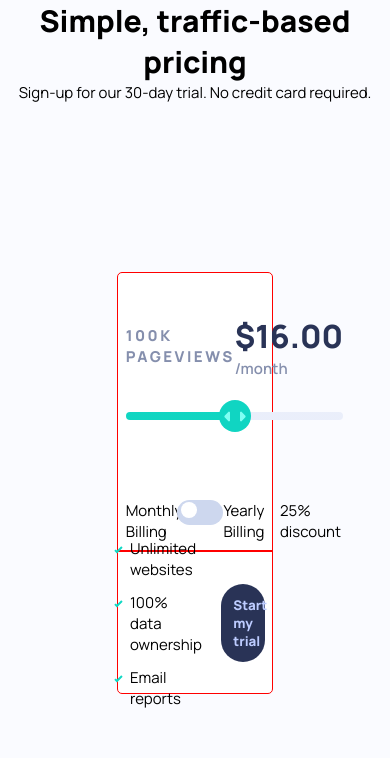
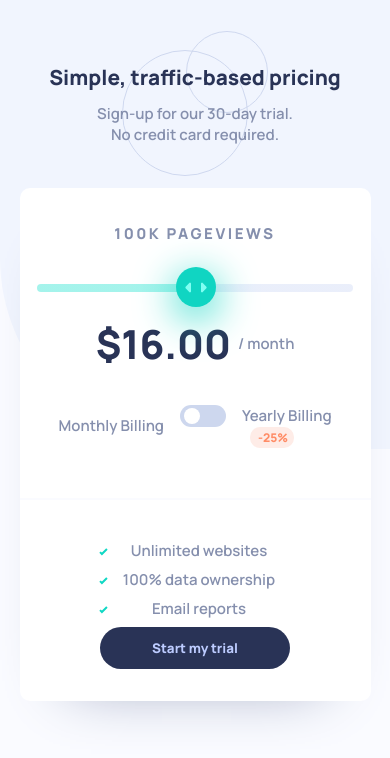
Before and after one commit to jordanlewis9/interactivepricingcomponent, a website built with webpack: page public/index.html in a window 390 px wide. Built offline with nearby package versions, Linux system fonts and the light colour scheme.

Commit message:
Complete with desktop design, nearly complete with mobile

```diff
--- a/public/index.html
+++ b/public/index.html
@@ -13,7 +13,7 @@
       <h1 class="headline__main">
         Simple, traffic-based pricing
       </h1>
-      <p class="headline__subtitle">Sign-up for our 30-day trial. No credit card required.</p>
+      <p class="headline__subtitle"><span class="headline__subtitle--1">Sign-up for our 30-day trial. </span><span class="headline__subtitle--2">No credit card required.</span></p>
     </div>
     <div class="content__container">
       <div class="slider">
@@ -25,11 +25,13 @@
             <span class="slider__stats--money-bold">
               $16.00
             </span>
-            /<span class="slider__stats--time">month</span>
+            <span class="slider__stats--fulltime">
+              / <span class="slider__stats--time">month</span>
+            </span>
           </p>
-        </div>
-        <div class="slider__container">
-          <input type="range" class="slider__slider stage-3" min="1" max="100" step="1">
+          <div class="slider__container">
+            <input type="range" class="slider__slider stage-3" min="1" max="100" step="1">
+          </div>
         </div>
         <div class="slider__options">
           <p class="slider__options--monthly">
@@ -37,19 +39,16 @@
           </p>
           <input type="checkbox" class="slider__options--checkbox">
           <p class="slider__options--yearly">
-            Yearly Billing
-          </p>
-          <p class="slider__options--discount">
-            25% discount
+            Yearly Billing <span class="slider__options--discount">25%</span>
           </p>
         </div>
       </div>
       <hr>
       <div class="confirm">
         <ul class="confirm__list">
-          <li class="confirm__list--item"> Unlimited websites</li>
-          <li class="confirm__list--item"> 100% data ownership</li>
-          <li class="confirm__list--item"> Email reports</li>
+          <li class="confirm__list--item">Unlimited websites</li>
+          <li class="confirm__list--item">100% data ownership</li>
+          <li class="confirm__list--item">Email reports</li>
         </ul>
         <button class="confirm__button">Start my trial</button>
       </div>
--- a/src/abstracts/_variables.scss
+++ b/src/abstracts/_variables.scss
@@ -13,3 +13,5 @@ $text-and-cta-background: hsl(227, 35%, 25%);
 
 $default-font-size: 0.9375rem;
 $default-font-family: "Manrope", sans-serif;
+
+$slider-options-left-margin: 1rem;
--- a/src/components/_base.scss
+++ b/src/components/_base.scss
@@ -1,3 +1,10 @@
 hr {
-  border: 1px solid red;
+  border: 1px solid $main-background;
 }
+
+@media screen and (max-width: 600px) {
+  .container {
+    width: 90%;
+    margin: 5% auto 15%;
+  }
+}
--- a/src/components/_confirm.scss
+++ b/src/components/_confirm.scss
@@ -10,12 +10,13 @@
     justify-self: center;
 
     &--item {
-      margin: 0.75rem;
+      margin: 0.5rem;
+      padding-left: 0.5rem;
     }
   }
 
   &__button {
-    width: 75%;
+    width: 66%;
     border-radius: 25px;
     align-self: center;
     padding: 0.75rem;
@@ -26,5 +27,23 @@
     color: $cta-text;
     font-family: inherit;
     font-weight: 800;
+    cursor: grab;
+
+    &:hover {
+      color: $pricing-component-background;
+    }
   }
 }
+
+@media screen and (max-width: 600px) {
+  .confirm {
+    display: grid;
+    grid-template-rows: auto auto;
+    grid-template-columns: 1fr;
+    padding: 2rem;
+
+    &__list {
+      text-align: center;
+    }
+  }
+}
--- a/src/components/_content.scss
+++ b/src/components/_content.scss
@@ -1,8 +1,16 @@
 .content__container {
   background-color: $pricing-component-background;
-  width: 40%;
+  width: 547px;
   height: 50vh;
-  border-radius: 5px;
-  margin: 20vh auto 0 auto;
-  border: 1px solid red;
+  border-radius: 10px;
+  margin: 10vh auto 0 auto;
+  box-shadow: 0px 30px 60px -50px;
 }
+
+@media screen and (max-width: 600px) {
+  .content__container {
+    width: 100%;
+    height: auto;
+    margin-top: 0;
+  }
+}
--- a/src/components/_headline.scss
+++ b/src/components/_headline.scss
@@ -1,4 +1,41 @@
 .headline {
   width: 100%;
-  text-align: center;
+  height: 20vh;
+  display: flex;
+  flex-direction: column;
+  justify-content: center;
+  align-items: center;
+  background-image: url("../images/pattern-circles.svg");
+  background-repeat: no-repeat;
+  background-position: center;
+
+  &__main {
+    color: $text-and-cta-background;
+  }
 }
+
+@media screen and (max-height: 750px) {
+  .headline {
+    height: 30vh;
+  }
+}
+
+@media screen and (max-width: 600px) {
+  .headline {
+    &__main {
+      font-size: 1.3rem;
+      text-align: center;
+      margin-bottom: 0.75rem;
+    }
+    &__subtitle {
+      &--1 {
+        display: block;
+      }
+
+      &--2 {
+        display: block;
+        text-align: center;
+      }
+    }
+  }
+}
--- a/src/components/_home.scss
+++ b/src/components/_home.scss
@@ -8,5 +8,15 @@ body {
   background-color: $main-background;
   font-size: $default-font-size;
   font-family: $default-font-family;
+  color: $text;
+  font-weight: 600;
   height: 100vh;
+  background-image: url("../images/bg-pattern.svg");
+  background-repeat: no-repeat;
 }
+
+@media screen and (max-width: 600px) {
+  body {
+    height: auto;
+  }
+}
--- a/src/components/_slider.scss
+++ b/src/components/_slider.scss
@@ -1,36 +1,49 @@
 .slider {
   height: 66%;
   width: 100%;
-  padding: 5%;
+  padding: 5% 5% 5%;
   display: grid;
   grid-template-columns: 1fr;
   grid-template-rows: 3fr 2fr;
 
   &__stats {
-    display: flex;
+    display: grid;
+    grid-template-columns: 1fr 1fr;
+    grid-template-rows: 1fr 1fr;
     width: 100%;
-    justify-content: space-between;
-    align-items: center;
     font-weight: 600;
     color: $text;
+    align-items: center;
 
     &--pageviews {
       letter-spacing: 2.5px;
       font-weight: 800;
     }
 
-    &--money-bold {
-      font-weight: 800;
-      color: $text-and-cta-background;
-      font-size: 2rem;
+    &--money {
+      display: grid;
+      grid-template-rows: auto;
+      grid-template-columns: auto auto;
+      align-items: center;
+
+      &-bold {
+        font-weight: 800;
+        color: $text-and-cta-background;
+        font-size: 2.5rem;
+        justify-self: end;
+      }
+    }
+
+    &--fulltime {
+      margin-left: 7px;
     }
   }
 
   &__container {
+    grid-column: 1 / 3;
     height: 0.5rem;
     width: 100%;
-    display: flex;
-    align-items: center;
+    align-self: center;
   }
 
   &__slider {
@@ -39,7 +52,7 @@
     margin: 0 auto;
     background: linear-gradient(
       to right,
-      $slider-background 50%,
+      $full-slider-bar 50%,
       50%,
       $empty-slider-bar
     );
@@ -47,27 +60,30 @@
 
   &__options {
     position: relative;
-    display: flex;
-    justify-content: center;
+    display: grid;
+    grid-template-columns: 1fr auto 1fr;
+    grid-template-rows: auto;
+    align-items: center;
+
+    &--monthly {
+      justify-self: end;
+    }
 
     &--yearly {
       position: relative;
+      margin-left: $slider-options-left-margin;
       &:after {
         position: absolute;
         content: "";
         line-height: 20px;
         background-color: $toggle-background;
         transition: background-color 0.2s;
-        left: -46px;
+        left: -62px;
         top: 0px;
-        height: 25px;
+        height: 22px;
         width: 46px;
         border-radius: 15px;
       }
-    }
-
-    &--yearly {
-      position: relative;
 
       &:before {
         position: absolute;
@@ -76,8 +92,8 @@
         content: "";
         letter-spacing: 20px;
         background: $pricing-component-background;
-        left: -42px;
-        top: 2px;
+        left: -58px;
+        top: 3px;
         height: 16px;
         width: 16px;
         z-index: 1;
@@ -85,6 +101,7 @@
     }
 
     &--checkbox {
+      margin-left: $slider-options-left-margin;
       cursor: grab;
       opacity: 0;
       width: 46px;
@@ -98,7 +115,21 @@
       }
 
       &:checked + .slider__options--yearly:before {
-        left: -21px;
+        left: -37px;
+      }
+    }
+
+    &--discount {
+      margin-left: $slider-options-left-margin / 2;
+      font-size: 0.75rem;
+      background: $discount-background;
+      color: $discount-text;
+      font-weight: 800;
+      padding: 2px 6px 2px 4px;
+      border-radius: 10px;
+
+      &:after {
+        content: " discount";
       }
     }
   }
@@ -121,13 +152,57 @@ input[type="range"] {
     background: $slider-background url("../images/icon-slider.svg");
     background-position: center;
     background-repeat: no-repeat;
+    position: relative;
+    top: -5px;
     border-radius: 50%;
-    height: 2rem;
-    width: 2rem;
+    height: 2.5rem;
+    width: 2.5rem;
     margin: 0;
+    box-shadow: 0 10px 40px $slider-background;
+
+    &:hover {
+      background-color: $full-slider-bar;
+    }
 
     &:active {
       cursor: grabbing;
+      background-color: $slider-background;
     }
   }
 }
+
+@media screen and (max-width: 600px) {
+  .slider {
+    &__stats {
+      display: grid;
+      grid-template-rows: repeat(3, 1fr);
+      grid-template-columns: 1fr;
+      grid-template-areas: "pageviews" "slider" "money";
+      justify-content: center;
+
+      &--pageviews {
+        grid-area: pageviews;
+        justify-self: center;
+      }
+
+      &--money {
+        grid-area: money;
+      }
+    }
+
+    &__container {
+      grid-area: slider;
+    }
+    &__options {
+      &--discount {
+        &:after {
+          content: "";
+        }
+        &:before {
+          content: "-";
+          padding-left: 4px;
+        }
+      }
+    }
+  }
+}
--- a/src/index.js
+++ b/src/index.js
@@ -12,7 +12,7 @@ const pageviews = ['10K', '50K', '100K', '500K', '1M'];
 
 track.addEventListener("input", (e) => {
   const arrayIndex = Math.ceil(e.target.value / 20) - 1;
-  track.style.background = `linear-gradient(to right, hsl(174, 86%, 45%) ${e.target.value}%, ${e.target.value}%, hsl(224, 65%, 95%))`;
+  track.style.background = `linear-gradient(to right, hsl(174, 77%, 80%) ${e.target.value}%, ${e.target.value}%, hsl(224, 65%, 95%))`;
   if (checkbox.checked) {
     showMoney.innerHTML = `${yearlyCost[arrayIndex]}`;
     showPageviews.innerHTML = `${pageviews[arrayIndex]}`;
```
